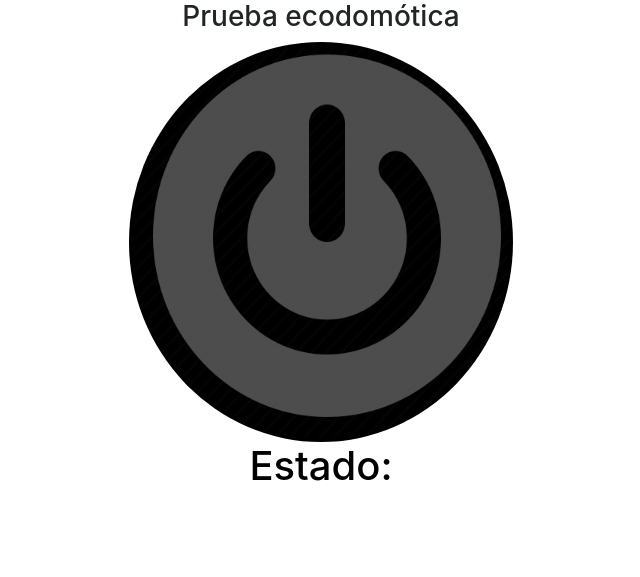
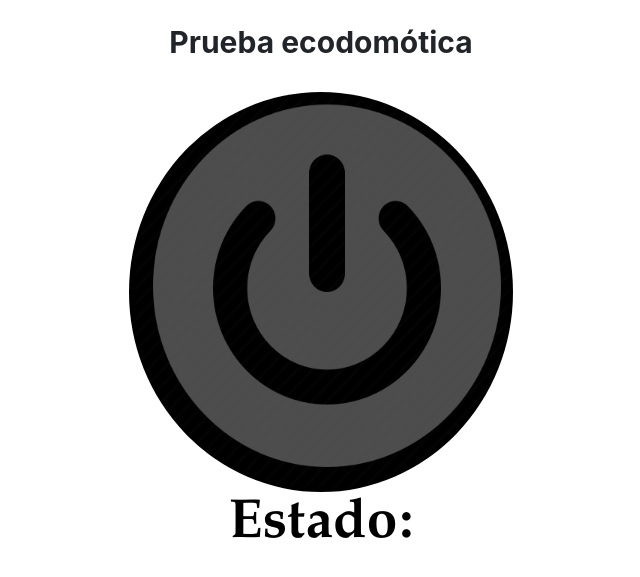
Before and after one commit to lpinzon21636/PLANTILLANUEVA, a PHP site: page /5.beta/beta.html in a window 1280 px wide. Shown: the part 56-633 px from the top of the page, without its empty margins (319-959 px from the left). Run offline with PHP 8.4, Linux system fonts and the light colour scheme.

Commit message:
Cambios en CSS, más estetica a la página

```diff
--- a/ProyectoDEFINITIVO-master/1.que_es_domotica/domotica.html
+++ b/ProyectoDEFINITIVO-master/1.que_es_domotica/domotica.html
@@ -34,7 +34,7 @@
         <div>
             <div class="divInterno">
                 <h1 align="center">Bienvenido a Ecodomótica</h1>
-                <p>Aca encontraras una nueva manera de gestionar el consumo de electricidad en tu hogar.</p>
+                <p>Acá encontraras una nueva manera de gestionar el consumo de electricidad en tu hogar.</p>
                 <div class="accordion" id="accordionExample">
                     <div class="card">
                         <div class="card-header" id="headingOne">
--- a/ProyectoDEFINITIVO-master/5.beta/beta.html
+++ b/ProyectoDEFINITIVO-master/5.beta/beta.html
@@ -27,7 +27,9 @@
         </nav>
     </div>
     <div>
-        <center><h3>Prueba ecodomótica</h3></center>
+        <br>
+        <center><h3 id="boton_domotica">Prueba ecodomótica</h3></center>
+        <br>
     </div>
     <div>
         <center>
@@ -38,7 +40,7 @@
 
     <div>
         <center>
-            <h1>Estado:</h1>
+            <h1 id=estado_boton>Estado:</h1>
             <h3 id='estado'></h3>
         </center>
     </div>
--- a/ProyectoDEFINITIVO-master/JavaScript/main.js
+++ b/ProyectoDEFINITIVO-master/JavaScript/main.js
@@ -1,4 +1,3 @@
-
 window.alert("conectado");
 /**
 * @fileoverview Librería javascript página EcoDomótica
--- a/ProyectoDEFINITIVO-master/css/style.css
+++ b/ProyectoDEFINITIVO-master/css/style.css
@@ -264,8 +264,6 @@
 
 
 
-
-
 /* Otras funciones debajo de este comentario */
 #first{
     margin: 10%;
@@ -304,11 +302,23 @@
 h1{
     text-align: center;
     color:black;
+    font-family: "Palatino", sans-serif;
+    font-weight: bolder;
+    font-size: 55px;
 }
 
 h2{
     text-align: center;
+    font-size: 30px;
+    font-weight: bolder;
 }
+
+#boton_domotica{
+   text-align: center;
+    font-size: 30px;
+    font-weight: bolder;
+}
+
 img{
     height: 400px;
     width: 450px;
```
Also changed, not shown: ProyectoDEFINITIVO-master/3.teamwork/teamwork.html (+7 -1 lines).
